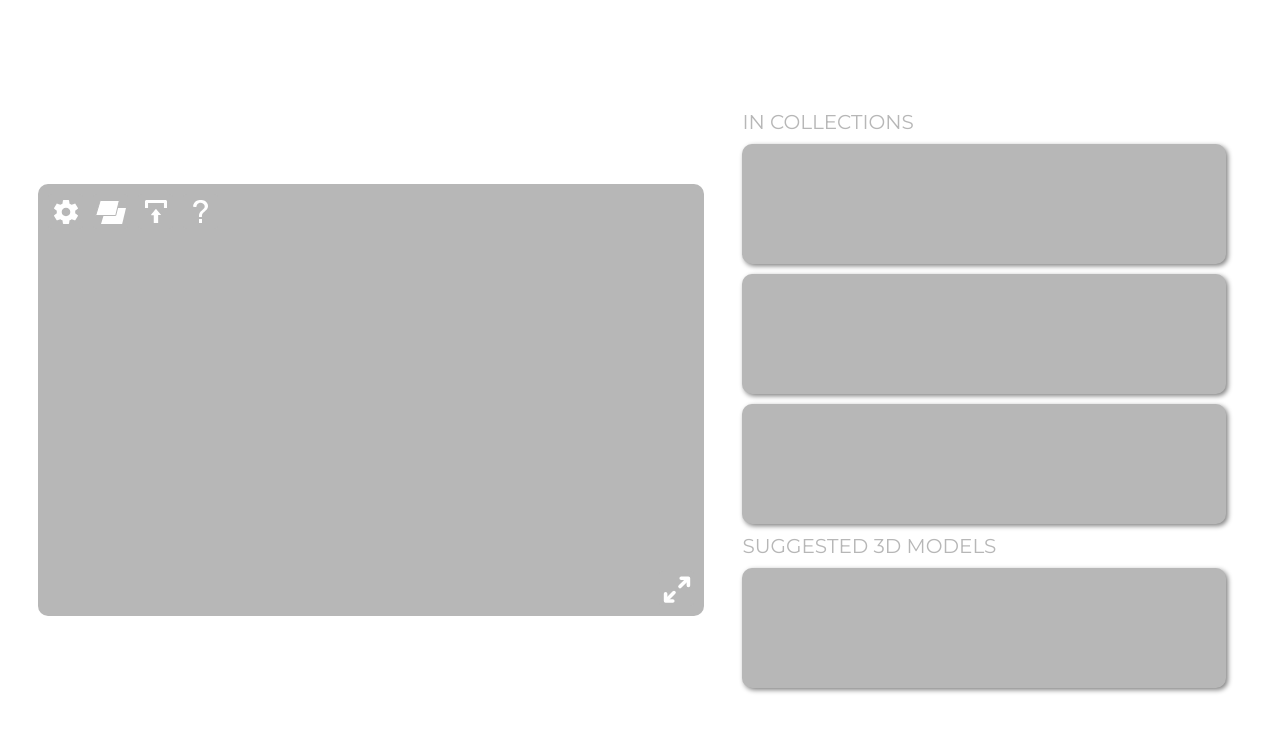
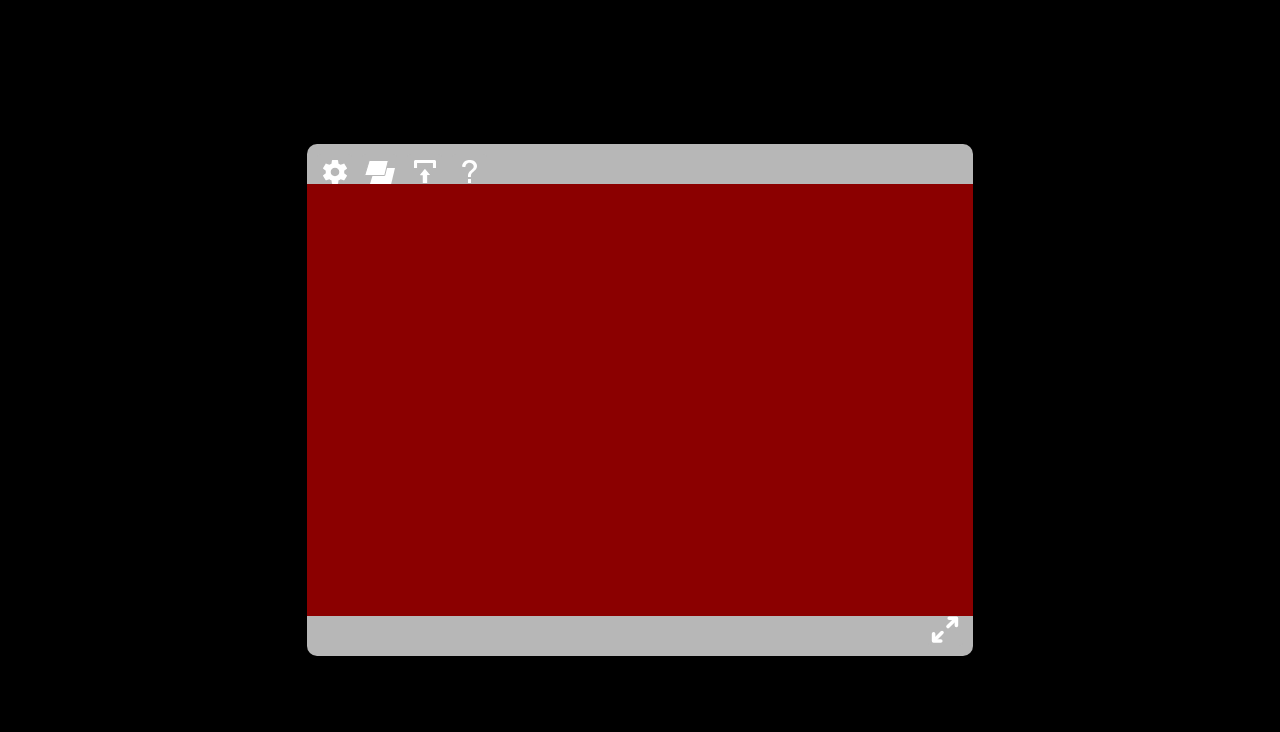
Before and after one commit to tarasnar/utahpot-landing, a plain HTML site: page webviewerstructure.html in a window 1280 px wide. Drawn offline with Linux system fonts and the light colour scheme.

Commit message:
Add files via upload

```diff
--- a/webviewerdesign.css
+++ b/webviewerdesign.css
@@ -7,31 +7,36 @@
 body {
     height: 100vh;
     width: 100vw;
-    background-color: white;
+    background-color: black;
     display: flex;
     flex-flow: column wrap;
-    align-items: flex-end;
+    align-items: center;
     justify-content: center;
 }
 
 #viewer {
     display: flex;
-    height: 54%;
+    height: 64%;
     width: 52%;
     background-color: #B7B7B7;
     border-radius: 10px;
-    /*min-height: 600px;
-    min-width: 800px;*/
+    position: absolute;
 }
 
+#kvas {
+    height: 54%;
+    width: 52%;
+    background-color: darkred;
+    position: absolute;
+}
+
+/*
 #addons-cont {
      height: 75%;
      width: 42%;
-     /*min-height: 600px;
-     min-width: 400px;*/
- }
+}
 
-.addons {
+/* .addons {
     height: 20%;
     width: 90%;
     background-color: #B7B7B7;
@@ -46,10 +51,10 @@ body {
     margin-top: 10px;
 }
 
-p {
+ p {
     color: #B7B7B7;
     font-size: 20px;
-}
+} */
 
 .viewer-buttons {
     background-color: #B7B7B7;
@@ -135,6 +140,7 @@ p {
     width: auto;
     display: none;
     position: absolute;
+    z-index: 1;
     border-radius: 4px;
     margin-top: 47px;
     margin-left: 10px;
@@ -191,6 +197,7 @@ p {
     width: auto;
     display: none;
     position: absolute;
+    z-index: 1;
     border-radius: 4px;
     margin-top: 47px;
     margin-left: 10px;
--- a/webviewerlogic.js
+++ b/webviewerlogic.js
@@ -6,7 +6,7 @@ window.onload = function () {
     const setDropdown = document.getElementById('settings-dropdown');
     const inspDropdown = document.getElementById('inspector-dropdown');
     const viewerCont = document.getElementById('viewer');
-    const addonsCont = document.getElementById('addons-cont');
+    // const addonsCont = document.getElementById('addons-cont');
     const btnImage = document.querySelector('.full');
     // When options clicked
     settingsBtn.addEventListener('click', function () {
@@ -30,22 +30,22 @@ window.onload = function () {
     // When fullscreen clicked
     fullBtn.addEventListener('click', function () {
         // If viewer not in full screen scale it
-        if (viewerCont.style.height === '54%' && viewerCont.style.width === '52%') {
+        if (viewerCont.style.height === '64%' && viewerCont.style.width === '52%') {
             viewerCont.requestFullscreen();
             viewerCont.style.height = '100%';
             viewerCont.style.width = '100%';
             viewerCont.style.borderRadius = '0px';
-            addonsCont.style.display = 'none';
+            // addonsCont.style.display = 'none';
             btnImage.src = 'ScreenDownsize.svg';
             inspDropdown.style.display = 'none';
             setDropdown.style.display = 'none';
             // Resize back to normal
         } else {
             document.exitFullscreen();
-            viewerCont.style.height = '54%';
+            viewerCont.style.height = '64%';
             viewerCont.style.width = '52%';
             viewerCont.style.borderRadius = '10px';
-            addonsCont.style.display = 'block';
+            // addonsCont.style.display = 'block';
             btnImage.src = 'Fullscreen.svg';
             inspDropdown.style.display = 'none';
             setDropdown.style.display = 'none';
--- a/webviewerstructure.html
+++ b/webviewerstructure.html
@@ -12,7 +12,7 @@
     </head>
     <body>
     <!-- Viewer container -->
-        <div id="viewer">
+    <div id="viewer">
             <button class="viewer-buttons settings">
                 <img class="image" src="Settings.svg" alt="Settings">
                 <!--<span class="button-text">Settings</span>-->
@@ -94,14 +94,15 @@
                 <img class="image full" src="Fullscreen.svg" alt="Fullscreen">
             </button>
         </div>
+        <canvas id="kvas"></canvas>
         <!-- Container with addons -->
-        <div id="addons-cont">
+        <!--<div id="addons-cont">
             <p class="addons-text">IN COLLECTIONS</p>
             <div class="addons one"></div>
             <div class="addons two"></div>
             <div class="addons three"></div>
             <p class="addons-text">SUGGESTED 3D MODELS</p>
             <div class="addons four"></div>
-        </div>
+        </div>-->
     </body>
 </html>
```
